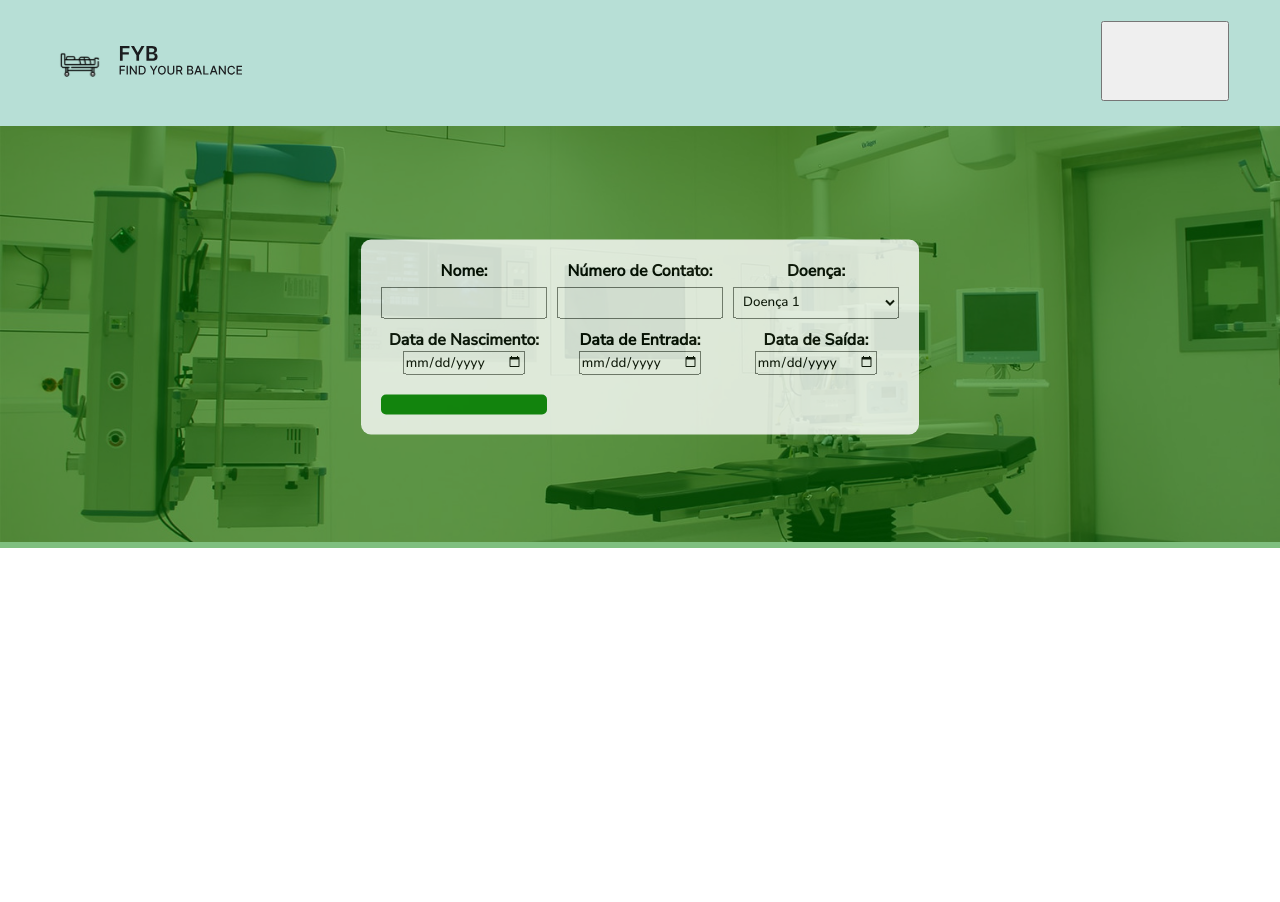
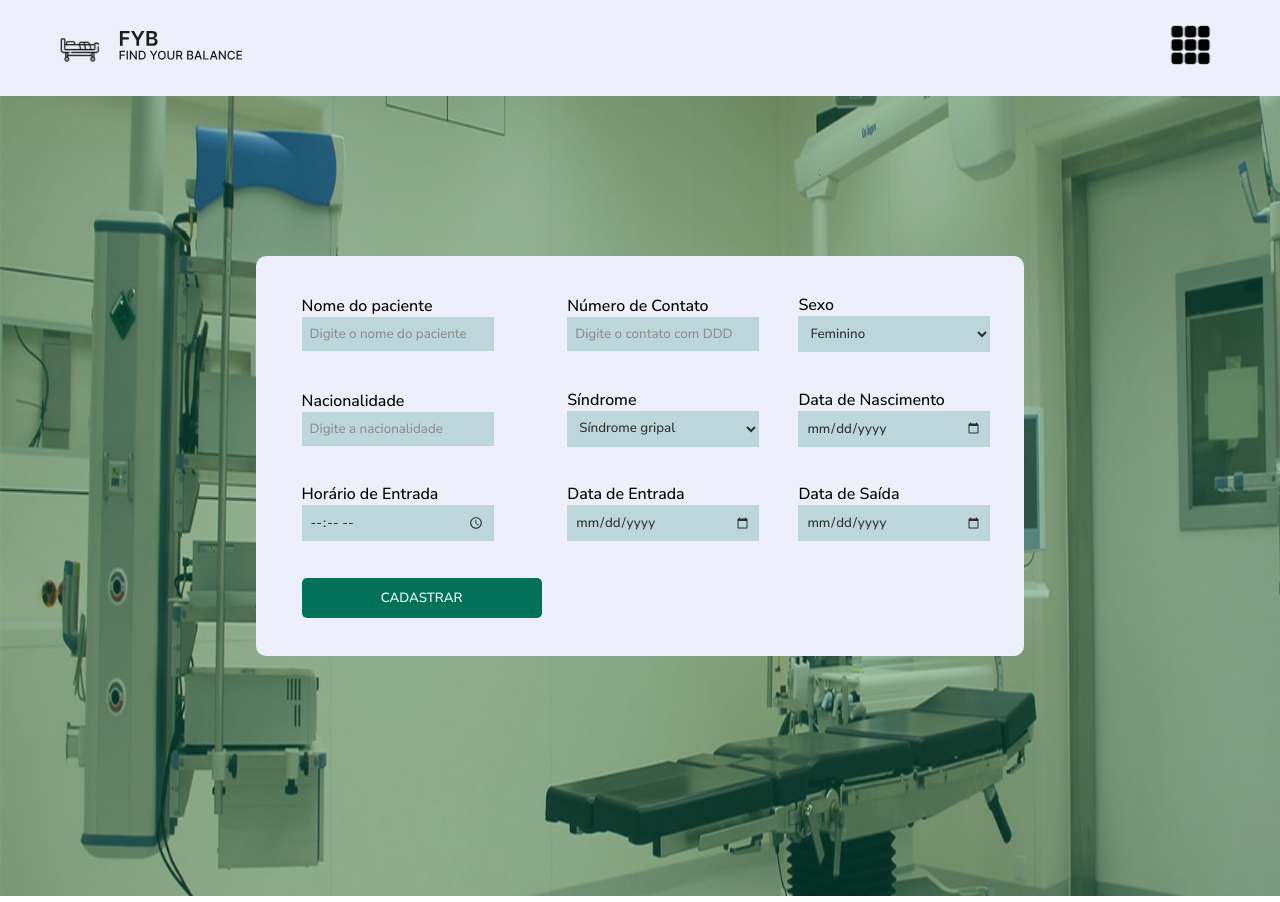
Before and after one commit to amandasilveiraa/ProjetoFYB, a React (Create React App) app: page / in a window 1280 px wide. Before the commit the page ends 800 px from the top, so only its background shows below. Built offline with nearby package versions, Linux system fonts and the light colour scheme.

Commit message:
Conclusão da página MedicalRecord

```diff
--- a/src/components/HeaderMain/HeaderMain.js
+++ b/src/components/HeaderMain/HeaderMain.js
@@ -12,7 +12,7 @@ function HeaderMain () {
         </DivLogo>
         <DivMiddle></DivMiddle>
         <DivButton>
-          <MenuCustom src={NavIcon} alt='Ícone da Nav' />
+          <MenuCustom src={NavIcon} alt='Ícone da Nav'/>
         </DivButton>
       </HeaderContainer>
     </>
--- a/src/components/HeaderMain/styled.jsx
+++ b/src/components/HeaderMain/styled.jsx
@@ -4,7 +4,8 @@ export const HeaderContainer = styled.header`
   display: flex;
   justify-content: space-between;
   align-items: center;
-  background-color: #b7dfd6;
+  background-color: #EDF0FA;
+  height: 12vh;
 `;
 
 export const DivLogo = styled.div`
@@ -26,7 +27,8 @@ export const DivButton = styled.div`
   margin-right: 4vw;
 `
 
-export const MenuCustom = styled.button`
-    width: 10vw;
-    height: 10vh;
+export const MenuCustom = styled.img`
+    width: 6vw;
+    height: 6vh;
+    cursor: pointer;
 `
--- a/src/components/HeaderTwo/styled.jsx
+++ b/src/components/HeaderTwo/styled.jsx
@@ -4,7 +4,7 @@ export const HeaderContainer = styled.header`
   display: flex;
   justify-content: space-between;
   align-items: center;
-  background-color: #b7dfd6;
+  background-color: #EDF0FA;
 `;
 
 export const DivLogo = styled.div`
--- a/src/pages/MedicalRecord/MedicalRecord.js
+++ b/src/pages/MedicalRecord/MedicalRecord.js
@@ -1,44 +1,91 @@
 import HeaderMain from "../../components/HeaderMain/HeaderMain";
 import ImgFundo from "../../assets/fundoImg.jpg"
-import { BodyContainer, DivInput, DivOverlay, FichaMedica, ImgCustom, InputCustom, LabelCustom, Section, SelectCustom, SubmitCustom } from "./styled";
+import { BodyContainer, DivInput, DivOverlay, FichaMedica, ImgCustom, InputCalendar, InputCustom, LabelCustom, Section, SelectCustom, SubmitCustom } from "./styled";
 
 function MedicalRecord (){
+    document.body.style.overflow = 'hidden'; //  Corta o conteúdo que ultrapassa o tamanho da DIV
+
   return (
 <Section>
     <HeaderMain />
         <BodyContainer>
             <ImgCustom src={ImgFundo} alt="Imagem de Fundo" />
-        <DivOverlay />
+            <DivOverlay >
                 <FichaMedica>
                     <DivInput>
-                <LabelCustom for="nome">Nome:</LabelCustom>
-                <InputCustom type="text" id="nome" required />
+                        <LabelCustom
+                        for="nome">Nome do paciente
+                        </LabelCustom>
+                        <InputCustom
+                        type="text"
+                        id="nome" required placeholder="Digite o nome do paciente" />
                     </DivInput>
+
                     <DivInput>
-                <LabelCustom for="contato">Número de Contato:</LabelCustom>
-                <InputCustom type="text" id="contato" required />
+                        <LabelCustom
+                        for="contato">Número de Contato</LabelCustom>
+                        <InputCustom
+                        type="text" id="contato" required placeholder="Digite o contato com DDD"/>
                     </DivInput>
+
                     <DivInput>
-                <LabelCustom for="doenca">Doença:</LabelCustom>
-                <SelectCustom id="doenca" required>
-                    <option value="doenca1">Doença 1</option>
-                    <option value="doenca2">Doença 2</option>
+                        <LabelCustom for="sexo">Sexo</LabelCustom>
+                        <SelectCustom id="sexo" required>
+                        <option value="sexoF">Feminino</option>
+                        <option value="sexoM">Masculino</option>
                         </SelectCustom>
                     </DivInput>
+
                     <DivInput>
-                <LabelCustom for="data-nascimento">Data de Nascimento: </LabelCustom>
-                <input type="date" id="data-nascimento" required />
+                        <LabelCustom
+                        for="contato">Nacionalidade</LabelCustom>
+                        <InputCustom
+                              type="text"
+                              id="contato" required
+                              placeholder="Digite a nacionalidade" />
                       </DivInput>
+
                     <DivInput>
-                <LabelCustom for="data-entrada">Data de Entrada:</LabelCustom>
-                <input type="date" id="data-entrada" required />
+                        <LabelCustom for="doenca">Síndrome</LabelCustom>
+                        <SelectCustom id="doenca" required>
+                        <option value="doencaSG">Síndrome gripal</option>
+                        <option value="doencaSRAG">Síndrome respiratória aguda grave</option>
+                        </SelectCustom>
                     </DivInput>
+
                     <DivInput>
-                <LabelCustom for="data-saida">Data de Saída:</LabelCustom>
-                <input type="date" id="data-saida" required />
+                        <LabelCustom
+                        for="data-nascimento">Data de Nascimento</LabelCustom>
+                        <InputCalendar
+                        type="date" id="data-nascimento" required />
                     </DivInput>
-            <SubmitCustom type="submit" value="Cadastrar" />
+
+                    <DivInput>
+                        <LabelCustom
+                        for="time-entrada">Horário de Entrada</LabelCustom>
+                        <InputCalendar
+                        type="time" id="time-entrada" required />
+                    </DivInput>
+
+                    <DivInput>
+                    <LabelCustom
+                        for="data-entrada">Data de Entrada</LabelCustom>
+                        <InputCalendar
+                        type="date" id="data-entrada" required />
+                    </DivInput>
+
+                    <DivInput>
+                        <LabelCustom
+                        for="data-saida">Data de Saída</LabelCustom>
+                        <InputCalendar type="date"
+                        id="data-saida" required />
+                    </DivInput>
+
+                    <SubmitCustom
+                        type="submit" value="Cadastrar">CADASTRAR</SubmitCustom>
+
                 </FichaMedica>
+            </DivOverlay>
         </BodyContainer>
 </Section>
   );
--- a/src/pages/MedicalRecord/styled.jsx
+++ b/src/pages/MedicalRecord/styled.jsx
@@ -9,8 +9,8 @@ export const BodyContainer = styled.div`
 `;
 
 export const ImgCustom = styled.img`
-  width: 100%;
-  height: auto;
+  width: 100vw;
+  height: 100vh;
   position: relative;
 `;
 
@@ -18,53 +18,75 @@ export const DivOverlay = styled.div`
   position: absolute;
   top: 0;
   left: 0;
-  width: 100%;
-  height: 100%;
-  background-color: rgba(0, 128, 0, 0.5); /* Verde opaco */
+  width: 100vw;
+  height: 100vh;
+  background-color: #0BB28A40;
 `;
 
 export const FichaMedica = styled.div`
-  position: absolute;
-  top: 50%;
-  left: 50%;
-  transform: translate(-50%, -50%);
   display: grid;
   grid-template-columns: repeat(3, 1fr);
-  gap: 10px;
+  align-items: center;
   background-color: white;
   padding: 20px;
   border-radius: 10px;
-  max-width: 600px;
-  opacity: 0.8;
+  width: 60vw;
+  height: 50vh;
+  margin-top: 20vh;
+  margin-left: 20vw;
+  background-color: #EDF0FA;
 `;
 
 export const DivInput = styled.div`
+  margin-left: 2vw;
+  text-align: left;
+  justify-content: center;
+  align-items: center;
+`
+
+export const LabelCustom = styled.label`
+  font-weight: semi-bold;
+  display: block;
+  text-align: left;
+`
+
+export const InputCustom = styled.input`
+  padding: 1vh;
+  width: 15vw;
+  background-color: #01725740;
+  opacity: 0.8;
+  border: none;
+  color: black;
+`
+
+export const SelectCustom = styled.select`
+  padding: 1vh;
+  width: 15vw;
+  background-color: #01725740;
+  opacity: 0.8;
+  border: none;
+  color: black;
+`
+
+export const InputCalendar = styled.input`
+  padding: 1vh;
+  width: 15vw;
+  background-color: #01725740;
+  opacity: 0.8;
+  border: none;
+  color: black;
 
 `
 
-export const LabelCustom = styled.label`
-  font-weight: bold;
-  display: block;
-`
-
-export const InputCustom = styled.input`
-  width: 100%;
-  padding: 5px;
-  margin-top: 5px;
-`
-
-export const SelectCustom = styled.select`
-  width: 100%;
-  padding: 5px;
-  margin-top: 5px;
-`
-
 export const SubmitCustom = styled.button`
-  margin-top: 10px;
-  background-color: #008000; /* Verde */
+  background-color: #017257;
   color: white;
   border: none;
   padding: 10px;
   border-radius: 5px;
   cursor: pointer;
+  height: 5vh;
+  width: 30vh;
+  margin-left: 2vw;
+
 `
```
Lines whose indentation alone changed are shown as unchanged.
